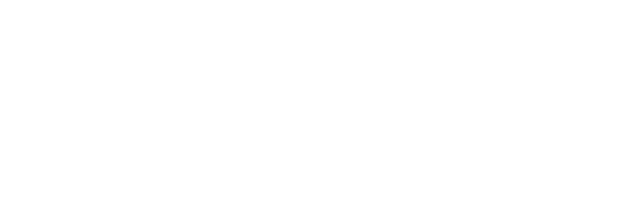
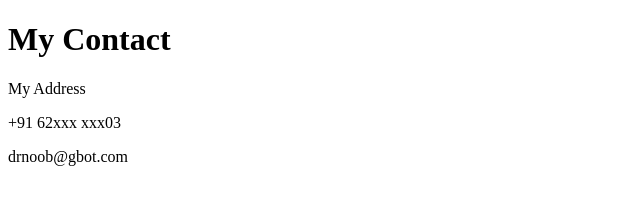
Before and after one commit to ujjwal-rai/html-portfolio, a plain HTML site: page public/contact-me.html in a window 1280 px wide. Shown: the whole page, without its empty margins (0-640 px from the left). Drawn offline with Linux system fonts and the light colour scheme.

Commit message:
Update contact-me.html

```diff
--- a/public/contact-me.html
+++ b/public/contact-me.html
@@ -3,9 +3,12 @@
 <head>
     <meta charset="UTF-8">
     <meta name="viewport" content="width=device-width, initial-scale=1.0">
-    <title>Contact Me</title>
+    <title>Contact</title>
 </head>
 <body>
-
+    <h1>My Contact</h1>
+    <p>My Address</p>
+    <p>+91 62xxx xxx03</p>
+    <p>drnoob@gbot.com</p>
 </body>
 </html>
```
